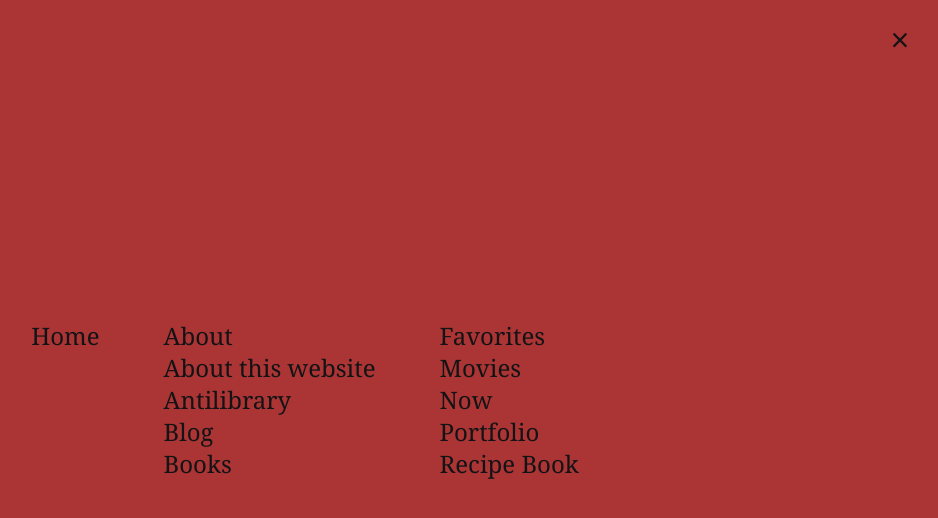
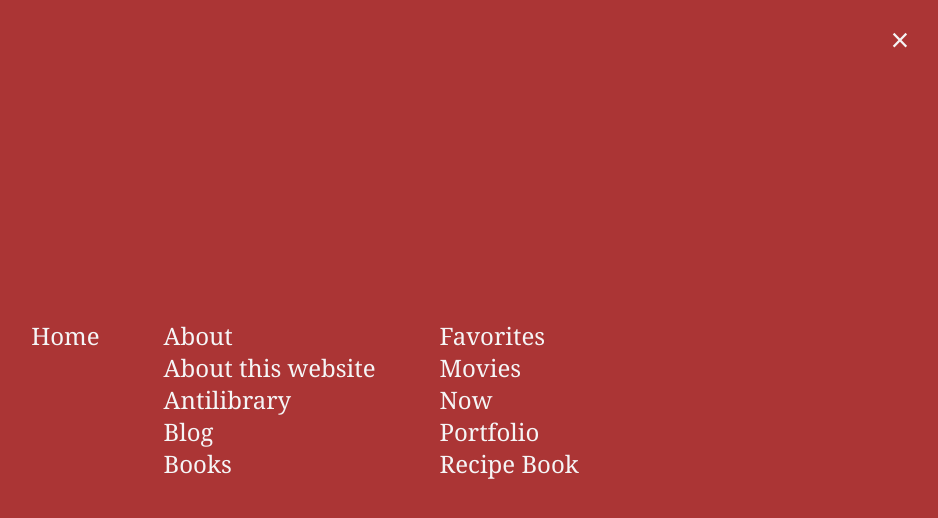
Before and after one commit to hgcl/clara-website, a Next.js app: page / in a window 1280 px wide. Both pictures are taken after a click on the button "Menu". Shown: the top 518 px of the page, without its empty margins (335-1273 px from the left). Built offline with nearby package versions, Linux system fonts and the light colour scheme; a web font is replaced by a local one; what @splitbee/web, @tailwindcss/typography would draw is missing.

Commit message:
:bug: Fix position of menu closing icon

```diff
--- a/components/MenuToggle.js
+++ b/components/MenuToggle.js
@@ -31,7 +31,7 @@ export const MenuToggle = ({ toggle, setHook }) => {
       {setHook ? (
         <button
           aria-label="Close menu"
-          className="z-50 absolute top-5 right-9 text-4xl hover:text-gray-darkest transition duration-300"
+          className="z-50 fixed top-5 right-9 text-4xl text-gray-lightest hover:text-gray-darkest transition duration-300"
           onClick={toggle}
         >
           {CLOSE}
--- a/components/Navbar.js
+++ b/components/Navbar.js
@@ -19,7 +19,7 @@ const Navbar = () => {
       {navbarOpen && (
         <div
           onClick={() => setNavbarOpen(false)}
-          className="flex flex-col items-center justify-center fixed top-0 left-0 h-screen w-screen bg-accent-dark text-center sm:text-left"
+          className="flex flex-col items-center justify-center fixed top-0 left-0 h-screen w-screen bg-accent-dark text-center sm:text-left text-gray-lightest"
         >
           <div className="sm:flex">
             <ul className={ulStyle}>
```
